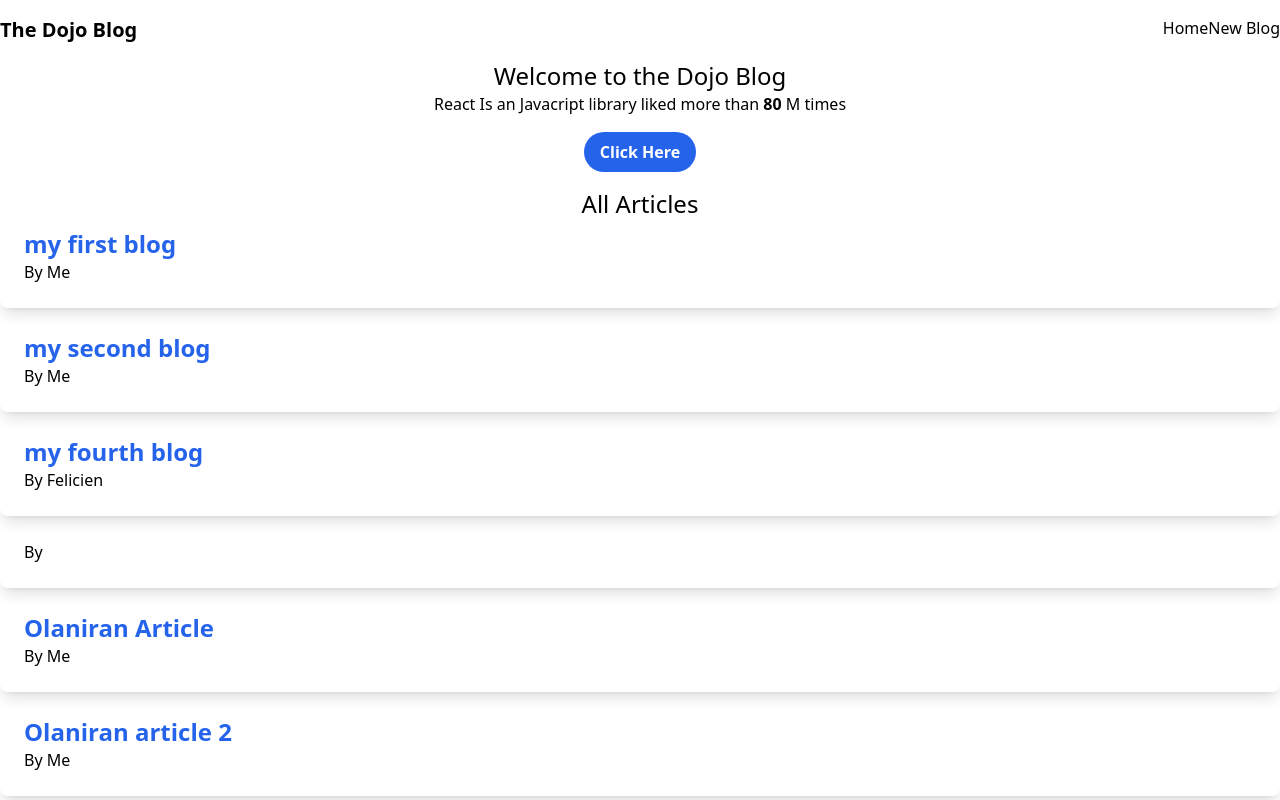
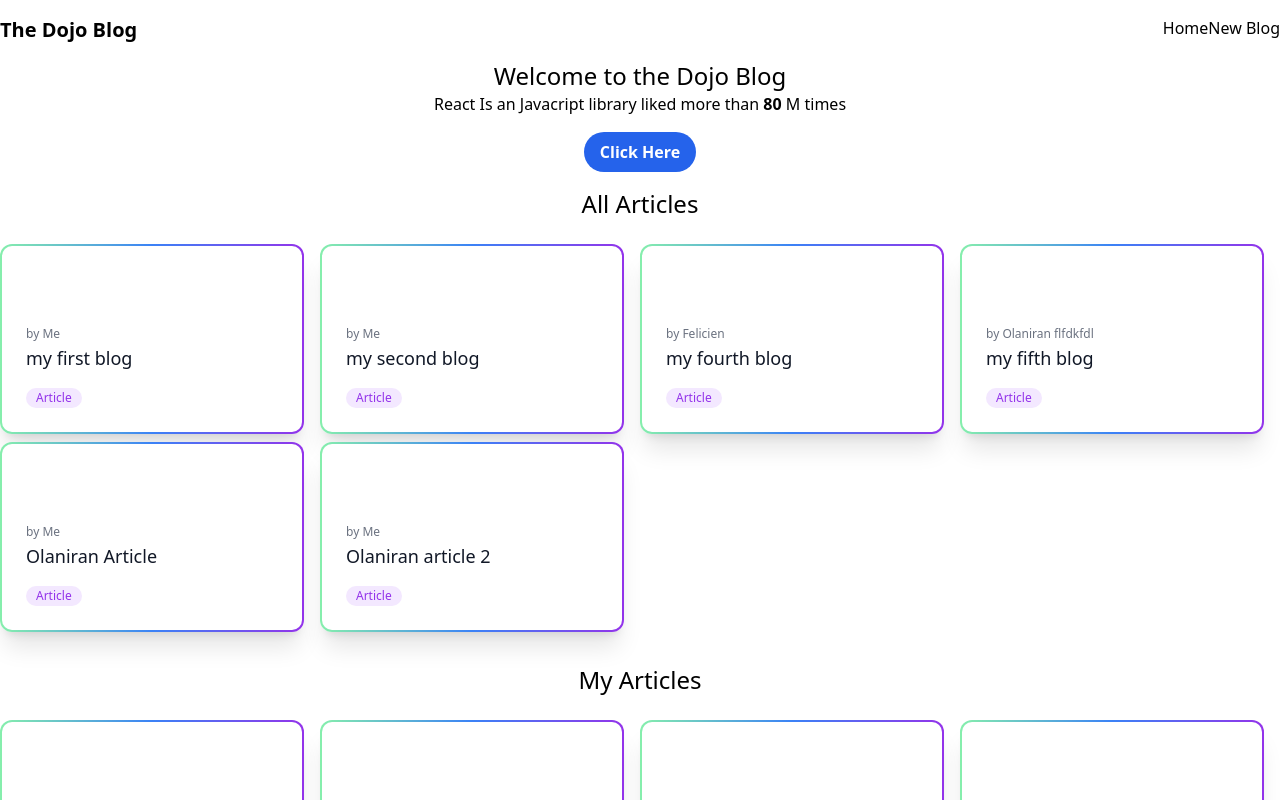
Before and after one commit to heyolaniran/reactNetNinja, a React (Create React App) app: page / in a window 1280 px wide. Shown: the top 800 px of the page. Built offline with nearby package versions, Linux system fonts and the light colour scheme; data requests are answered from the project's data file.

Commit message:
feat: reactNetNinja mastering crash course done

```diff
--- a/data/db.json
+++ b/data/db.json
@@ -19,9 +19,9 @@
       "id": 4
     },
     {
-      "newTitle": "my fifth blog klfgkgfl",
-      "newBody": " lorem ipsum 5",
-      "newAuthor": "Olaniran flfdkfdl",
+      "title": "my fifth blog ",
+      "body": " lorem ipsum 5",
+      "author": "Olaniran flfdkfdl",
       "id": 5
     },
     {
--- a/src/BlogList.jsx
+++ b/src/BlogList.jsx
@@ -5,22 +5,39 @@ export default function BlogList ({blogs, title}) {
     return (
         <div className="blogList mt-4">
 
+
             <div>
                 <h2 className="text-center text-2xl"> {title }</h2>
+                <div class="grid grid-cols-1 md:grid-cols-4 py-4 ">
                    {
                         blogs.map((blog) => (
-                        <div className="hover:shadow-xs shadow-lg mb-4 bg-white rounded-lg px-6 py-2" key={blog.id}>
+                            <article className=" mt-2 mr-4 rounded-xl bg-gradient-to-r from-green-300 via-blue-500 to-purple-600 p-0.5 shadow-xl transition hover:shadow-sm" key={blog.id}>
+                                <div className="rounded-[10px] bg-white p-4 !pt-20 sm:p-6">
+                                    <time datetime="2022-10-10" className="block text-xs text-gray-500">
+                                    by {blog.author}
+                                    </time>
+
                                     <Link to={`/blog/${blog.id}`}>
-                                <h1 className="text-2xl font-semibold text-blue-600">{blog.title}</h1>
+                                        <h3 className="mt-0.5 text-lg font-medium text-gray-900">
+                                            {blog.title}
+                                        </h3>
                                     </Link>
 
-                            <span className="text-md"> By {blog.author}</span>
-                            <div className="mt-4 justify-end flex">
+                                    <div className="mt-4 flex flex-wrap gap-1">
 
+                                        <span
+                                            className="whitespace-nowrap rounded-full bg-purple-100 px-2.5 py-0.5 text-xs text-purple-600"
+                                        >
+                                            Article
+                                        </span>
                                     </div>
                                 </div>
+                            </article>
+
                         ))
                     }
+                </div>
+
             </div>
         </div>
     )
```
Lines whose indentation alone changed are shown as unchanged.
